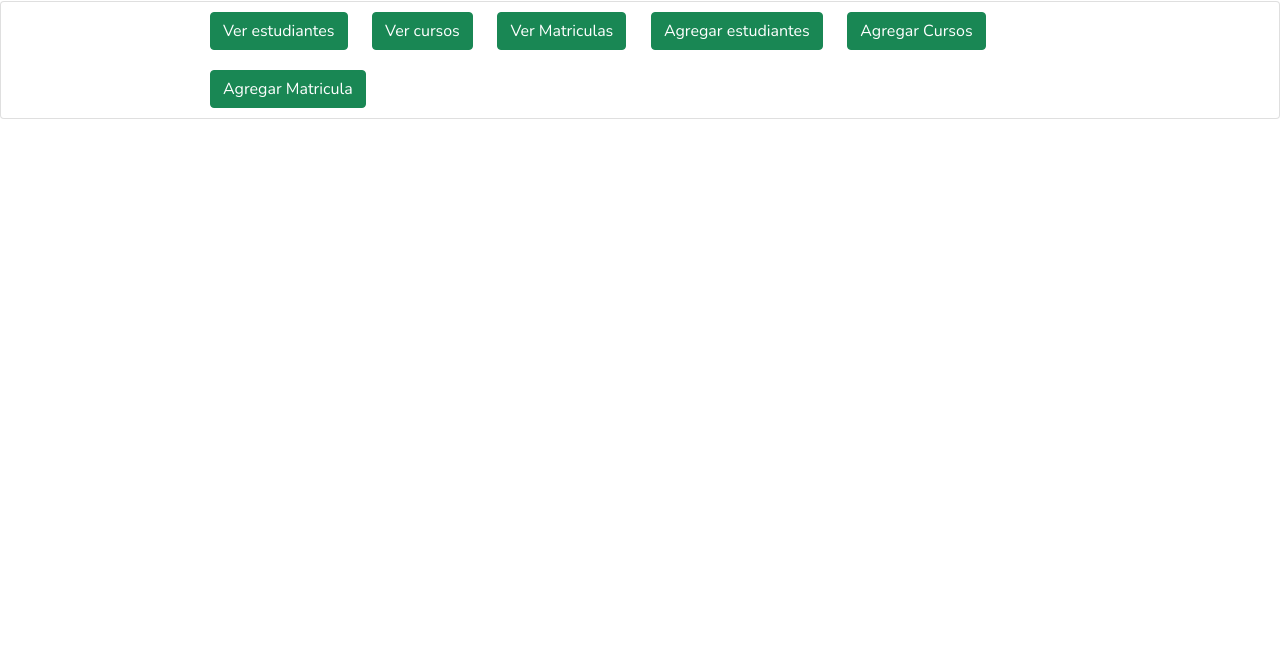
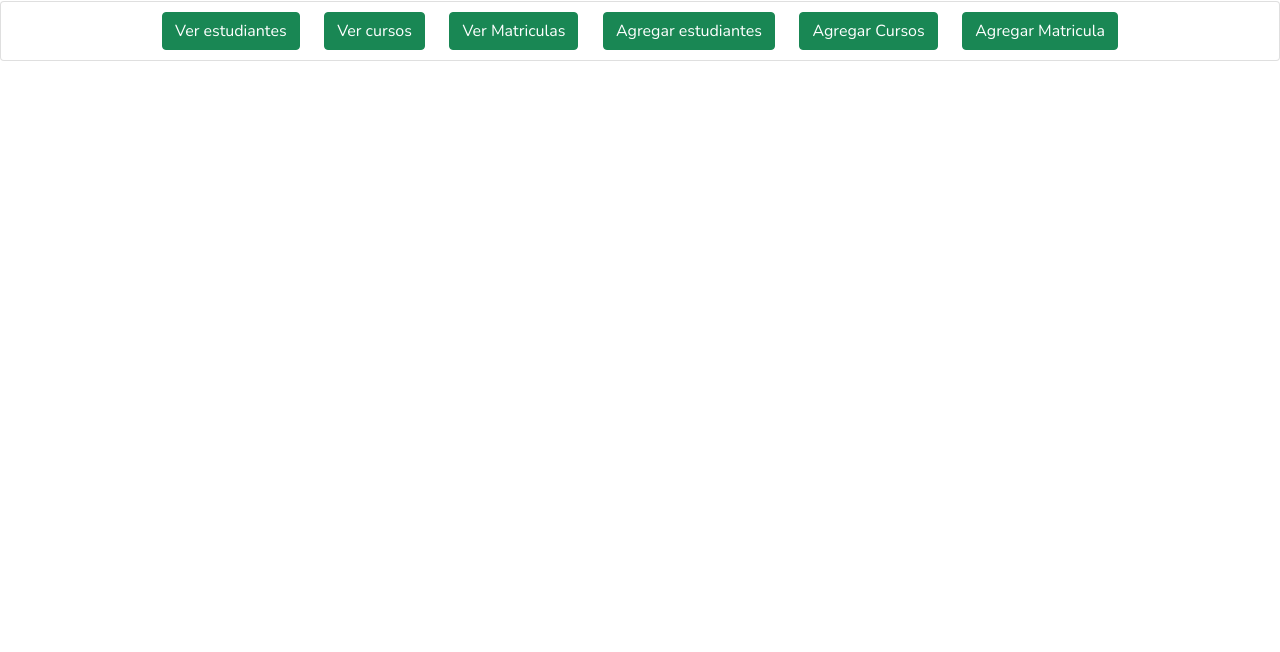
Before and after one commit to ichel123/Prueba_Persistencia, a website: page Front/index.html in a window 1280 px wide. Shown: the part 148-800 px from the top of the page. Drawn offline with nearby package versions, Linux system fonts and the light colour scheme.

Commit message:
Add files via upload

```diff
--- a/Front/css/styles.css
+++ b/Front/css/styles.css
@@ -11,7 +11,7 @@ h1{
     font-size: 2.5em!important;
 }
 div .div-botones{
-    max-width: 50em;
+    max-width: 70em;
     margin: auto;
     align-items: center;
 }
```
